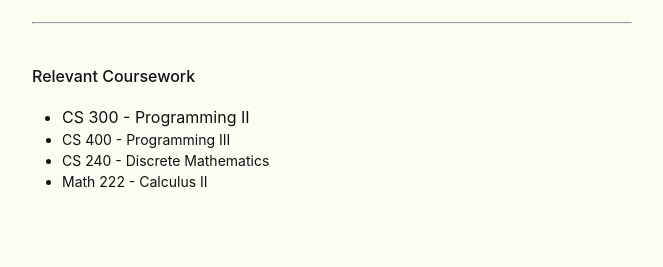
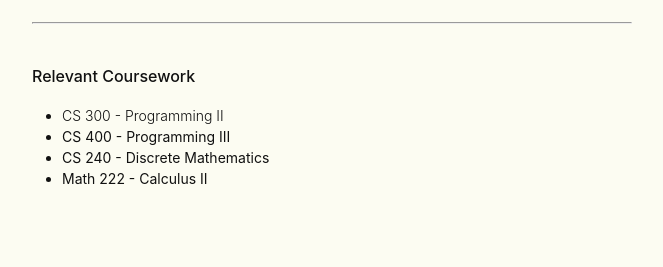
Before and after one commit to samwessley/samwessley.github.io, a Jekyll site: the page built from about.md, in a window 1280 px wide. Shown: the part 837-1104 px from the top of the page, without its empty margins (308-971 px from the left). Built offline with Jekyll 4.4.1, drawn with Linux system fonts in a browser that asks for light colours.

Commit message:
Update about.md

```diff
--- a/about.md
+++ b/about.md
@@ -38,7 +38,7 @@ Apart from programming, I’m interested in architecture, art and design, photog
 <div class="relevant-coursework">
     <p style="font-weight:500">Relevant Coursework</p>
     <ul>
-        <li style="font-size: 14px, font-weight: 300">CS 300 - Programming II</li>
+        <li style="font-size: 14px; font-weight: 300">CS 300 - Programming II</li>
         <li style="font-size: 14px">CS 400 - Programming III</li>
         <li style="font-size: 14px">CS 240 - Discrete Mathematics</li>
         <li style="font-size: 14px">Math 222 - Calculus II</li>
```
